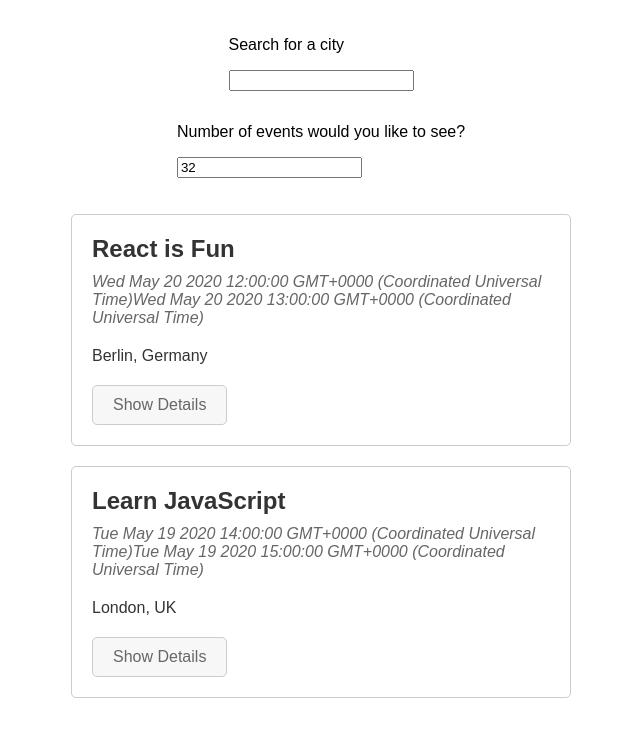
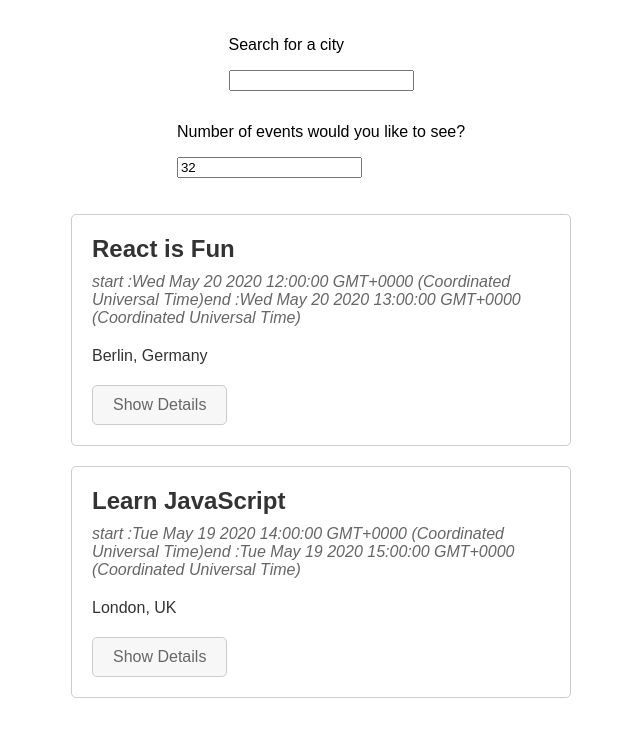
Before and after one commit to rushdihijab/meet1, a React (Create React App) app: page / in a window 1280 px wide. Shown: the top 736 px of the page, without its empty margins (319-959 px from the left). Built offline with nearby package versions, Linux system fonts and the light colour scheme; what atatus-spa would draw is missing.

Commit message:
Update Event.js

```diff
--- a/src/Event.js
+++ b/src/Event.js
@@ -20,7 +20,9 @@ class Event extends Component {
                 <div className="event-info">
                     <div className="event-summary">{event.summary}</div>
                     <div className="event-date">
+                        start :
                          {event.start?.dateTime && new Date(event.start.dateTime).toString()}
+                         end :
                         {event.end?.dateTime && new Date(event.end.dateTime).toString()}
                     </div>
                     <div className="event-location">{event.location}</div>
```
